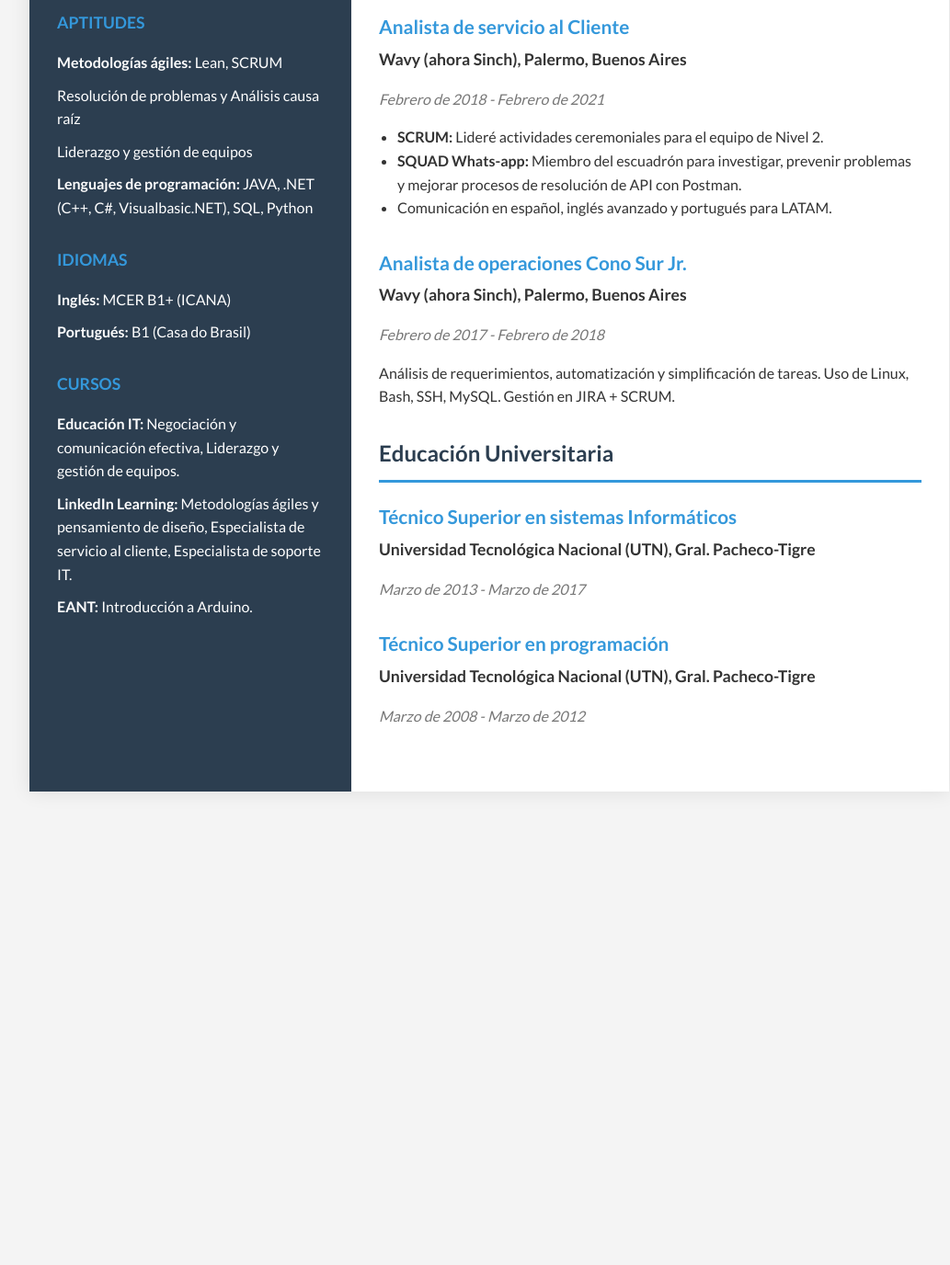
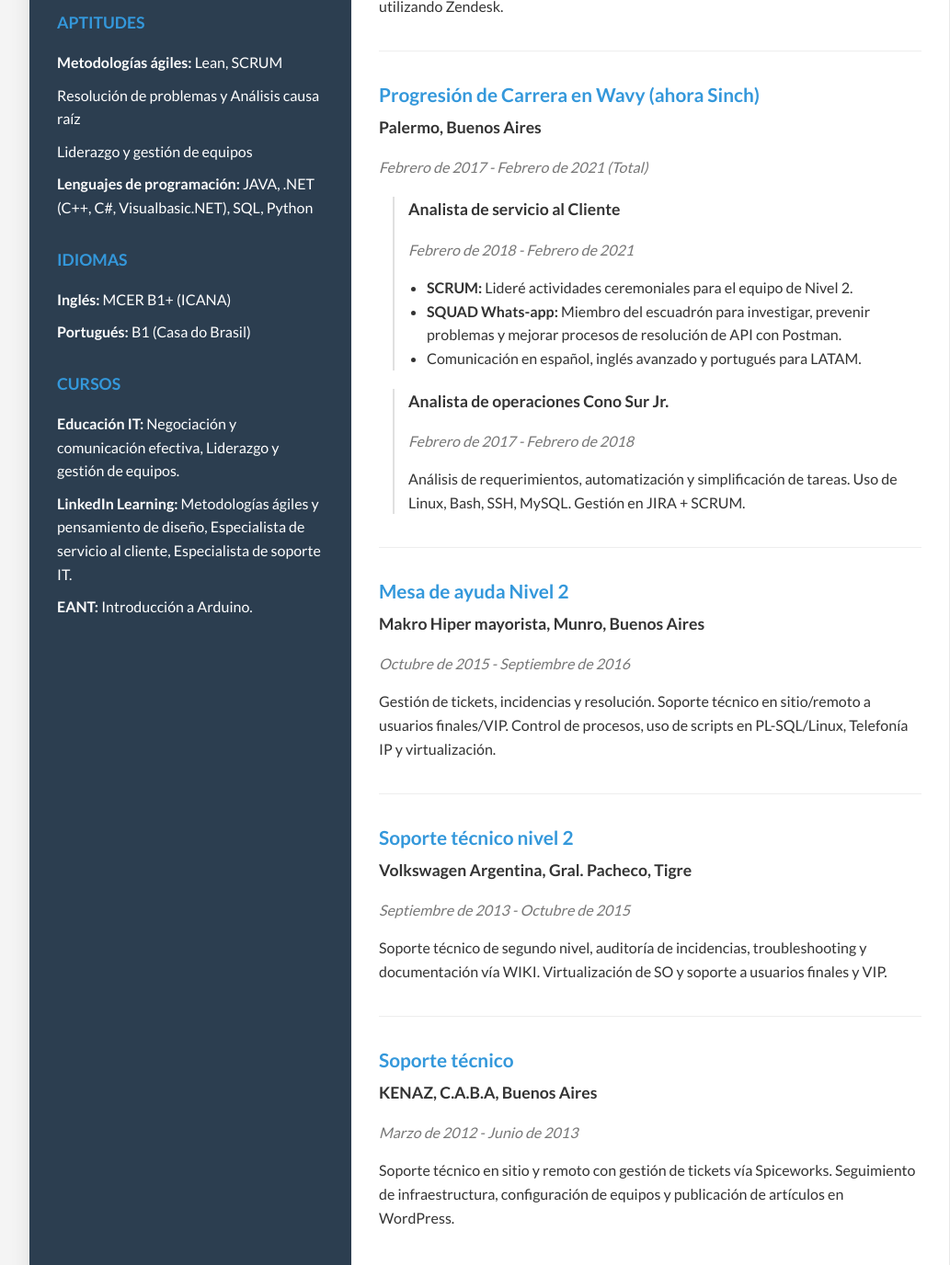
Before and after one commit to eportiz1/eportiz1.github.io, a plain HTML site: page index.html in a window 1280 px wide. Shown: the part 626-2002 px from the top of the page at 92% size, without its empty margins (108-1141 px from the left). Before the commit the page ends 1527 px from the top, so only its background shows below. Drawn offline with Linux system fonts and the light colour scheme.

Commit message:
Update index.html
v2

```diff
--- a/index.html
+++ b/index.html
@@ -7,7 +7,6 @@
     <link rel="preconnect" href="https://fonts.googleapis.com">
     <link rel="preconnect" href="https://fonts.gstatic.com" crossorigin>
     <link href="https://fonts.googleapis.com/css2?family=Lato:wght@400;700&display=swap" rel="stylesheet">
-    <script src="https://kit.fontawesome.com/your-fontawesome-kit-code.js" crossorigin="anonymous"></script> <!-- Opcional: Para íconos, puedes usar un kit de FontAwesome o SVGs -->
     <style>
         :root {
             --primary-color: #2c3e50;
@@ -102,7 +101,13 @@
 
         .job, .education-item {
             margin-bottom: 30px;
+            padding-bottom: 20px;
+            border-bottom: 1px solid #eee;
         }
+        .job:last-child, .education-item:last-child {
+            border-bottom: none;
+        }
+
 
         .job-title {
             font-size: 1.3em;
@@ -125,6 +130,21 @@
 
         .job-description {
             padding-left: 20px;
+        }
+
+        /* --- Estilos para progresión de carrera --- */
+        .job-progression-item {
+            margin-top: 20px;
+            margin-left: 15px;
+            padding-left: 15px;
+            border-left: 2px solid #e0e0e0;
+        }
+
+        .progression-title {
+            font-size: 1.1em;
+            font-weight: 700;
+            color: #333; /* Un color ligeramente menos fuerte que el principal */
+            margin: 0 0 5px 0;
         }
 
         /* --- Responsive Design --- */
@@ -217,24 +237,47 @@
                 </article>
 
                 <article class="job">
-                    <h3 class="job-title">Analista de servicio al Cliente</h3>
-                    <p class="job-company">Wavy (ahora Sinch), Palermo, Buenos Aires</p>
+                    <h3 class="job-title">Progresión de Carrera en Wavy (ahora Sinch)</h3>
+                    <p class="job-company">Palermo, Buenos Aires</p>
+                    <p class="job-date">Febrero de 2017 - Febrero de 2021 (Total)</p>
+
+                    <div class="job-progression-item">
+                        <h4 class="progression-title">Analista de servicio al Cliente</h4>
                         <p class="job-date">Febrero de 2018 - Febrero de 2021</p>
                         <ul class="job-description">
                             <li><strong>SCRUM:</strong> Lideré actividades ceremoniales para el equipo de Nivel 2.</li>
                             <li><strong>SQUAD Whats-app:</strong> Miembro del escuadrón para investigar, prevenir problemas y mejorar procesos de resolución de API con Postman.</li>
                             <li>Comunicación en español, inglés avanzado y portugués para LATAM.</li>
                         </ul>
+                    </div>
+
+                    <div class="job-progression-item">
+                        <h4 class="progression-title">Analista de operaciones Cono Sur Jr.</h4>
+                        <p class="job-date">Febrero de 2017 - Febrero de 2018</p>
+                        <p>Análisis de requerimientos, automatización y simplificación de tareas. Uso de Linux, Bash, SSH, MySQL. Gestión en JIRA + SCRUM.</p>
+                    </div>
                 </article>
 
                 <article class="job">
-                    <h3 class="job-title">Analista de operaciones Cono Sur Jr.</h3>
-                    <p class="job-company">Wavy (ahora Sinch), Palermo, Buenos Aires</p>
-                    <p class="job-date">Febrero de 2017 - Febrero de 2018</p>
-                     <p>Análisis de requerimientos, automatización y simplificación de tareas. Uso de Linux, Bash, SSH, MySQL. Gestión en JIRA + SCRUM.</p>
+                    <h3 class="job-title">Mesa de ayuda Nivel 2</h3>
+                    <p class="job-company">Makro Hiper mayorista, Munro, Buenos Aires</p>
+                    <p class="job-date">Octubre de 2015 - Septiembre de 2016</p>
+                    <p>Gestión de tickets, incidencias y resolución. Soporte técnico en sitio/remoto a usuarios finales/VIP. Control de procesos, uso de scripts en PL-SQL/Linux, Telefonía IP y virtualización.</p>
                 </article>
 
-                <!-- Agregar aquí el resto de las experiencias laborales siguiendo el mismo formato <article class="job"> -->
+                <article class="job">
+                    <h3 class="job-title">Soporte técnico nivel 2</h3>
+                    <p class="job-company">Volkswagen Argentina, Gral. Pacheco, Tigre</p>
+                    <p class="job-date">Septiembre de 2013 - Octubre de 2015</p>
+                    <p>Soporte técnico de segundo nivel, auditoría de incidencias, troubleshooting y documentación vía WIKI. Virtualización de SO y soporte a usuarios finales y VIP.</p>
+                </article>
+
+                <article class="job">
+                    <h3 class="job-title">Soporte técnico</h3>
+                    <p class="job-company">KENAZ, C.A.B.A, Buenos Aires</p>
+                    <p class="job-date">Marzo de 2012 - Junio de 2013</p>
+                    <p>Soporte técnico en sitio y remoto con gestión de tickets vía Spiceworks. Seguimiento de infraestructura, configuración de equipos y publicación de artículos en WordPress.</p>
+                </article>
 
             </section>
 
```
Lines whose indentation alone changed are shown as unchanged.
